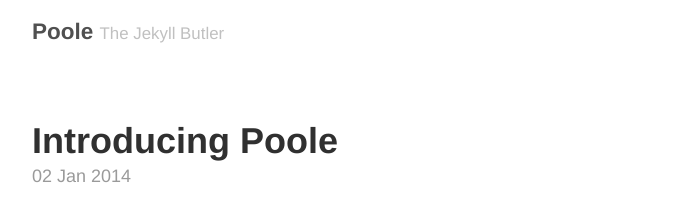
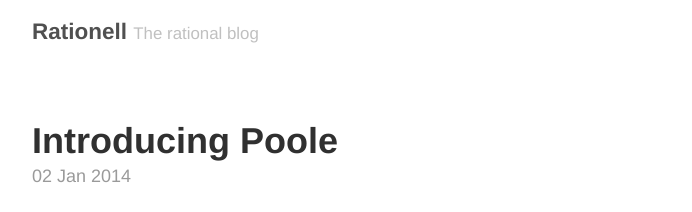
Before and after one commit to pengstrom/pengstrom.github.io, a Jekyll site: the page built from index.html, in a window 1280 px wide. Shown: the top 212 px of the page, without its empty margins (293-985 px from the left). Built offline with Jekyll 4.4.1, drawn with Linux system fonts in a browser that asks for light colours; the list of posts is cut into pages by our own code.

Commit message:
Updated the config
Made the config relevant for my blog.

```diff
--- a/_config.yml
+++ b/_config.yml
@@ -5,9 +5,9 @@ permalink:           pretty
 relative_permalinks: true
 
 # Setup
-title:               Poole
-tagline:             The Jekyll Butler
-url:                 http://getpoole.com
+title:               Rationell
+tagline:             The rational blog
+url:                 http://pengstrom.github.io
 paginate:            1
 baseurl:             ""
 
@@ -20,11 +20,10 @@ sass:
 
 # About/contact
 author:
-  name:              Mark Otto
-  url:               https://twitter.com/mdo
-  email:             markdotto@gmail.com
+  name:              Per Engström
+  email:             per.olov.engstrom@gmail.com
 
 # Custom vars
-version:             2.0.0
+version:             1.0.0
 github:
-  repo:              https://github.com/poole/poole
+  repo:              https://github.com/pengstrom/pengstrom.github.io
```
